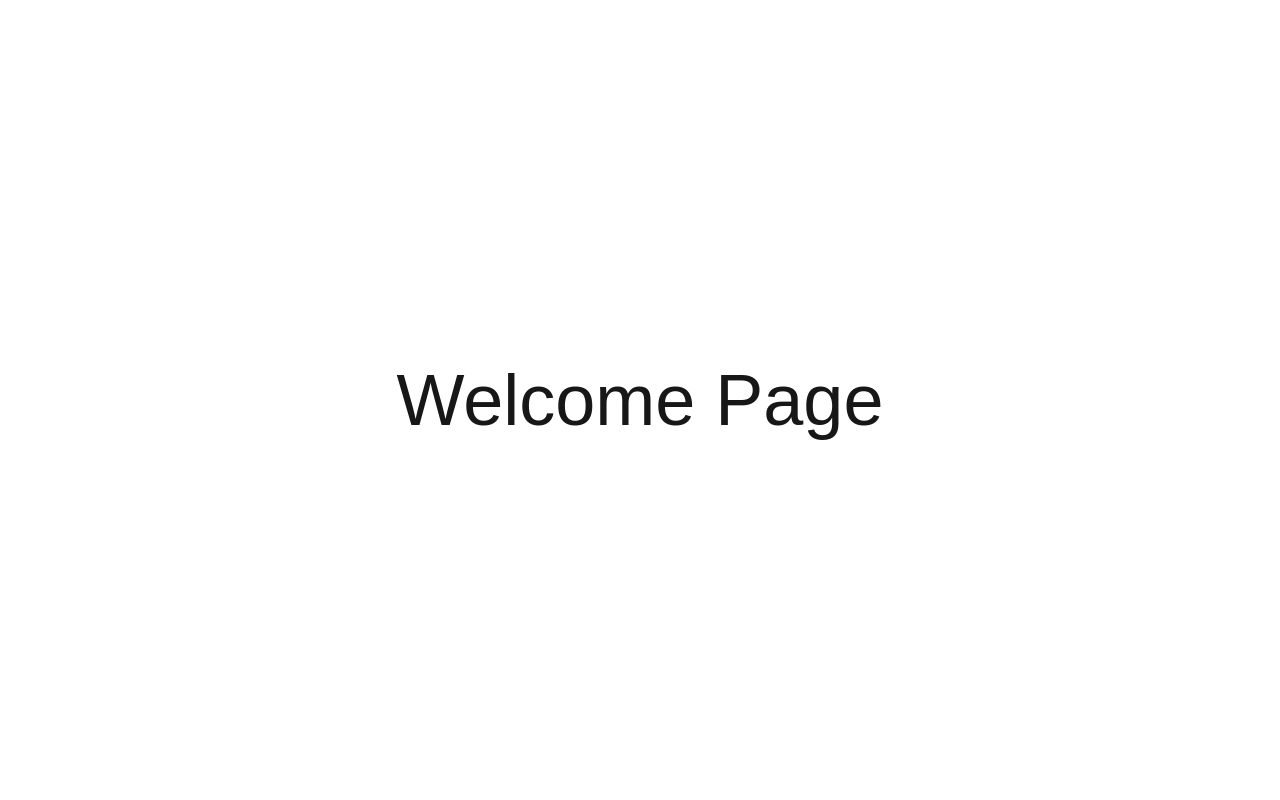
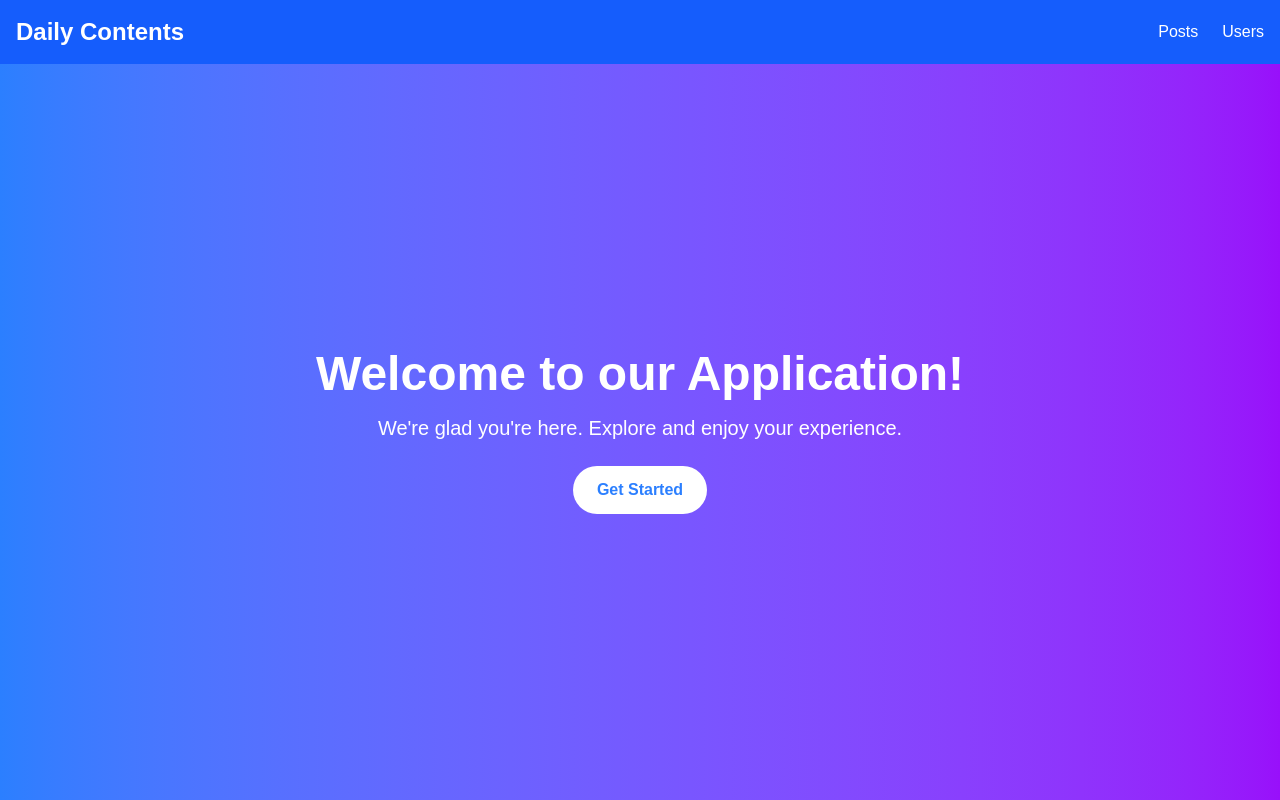
Before and after one commit to SoftwareEngineerGemechu/alx-project-0x01-setup, a Next.js app in the folder alx-project-0x01/: page / in a window 1280 px wide. Built offline with nearby package versions, Linux system fonts and the light colour scheme.

Commit message:
Set up navigation between pages

```diff
--- a/alx-project-0x01/components/layout/Header.tsx
+++ b/alx-project-0x01/components/layout/Header.tsx
@@ -1,9 +1,23 @@
-import React from "react";
+import Link from 'next/link';
 
 const Header: React.FC = () => {
   return (
-    <header className="bg-gray-800 text-white p-4">
-      <h1 className="text-2xl">Header</h1>
+    <header className="bg-blue-600 text-white shadow-md py-4">
+      <div className="container mx-auto flex justify-between items-center px-4">
+        <h3 className="font-bold text-2xl">
+          <Link href="/">Daily Contents</Link>
+        </h3>
+        <nav>
+          <ul className="flex space-x-6">
+            <li className="hover:underline">
+              <Link href="/posts">Posts</Link>
+            </li>
+            <li className="hover:underline">
+              <Link href="/users">Users</Link>
+            </li>
+          </ul>
+        </nav>
+      </div>
     </header>
   );
 };
--- a/alx-project-0x01/pages/index.tsx
+++ b/alx-project-0x01/pages/index.tsx
@@ -1,7 +1,22 @@
+import Header from "@/components/layout/Header";
+
 const Home: React.FC = () => {
   return (
-    <div className="flex justify-center items-center h-screen">
-      <h1 className="text-7xl font-thin">Welcome Page</h1>
+    <div className="flex flex-col h-screen">
+      <Header />
+      <main className="flex-grow flex items-center justify-center bg-gradient-to-r from-blue-500 to-purple-600">
+        <div className="text-center">
+          <h1 className="text-5xl font-bold text-white">
+            Welcome to our Application!
+          </h1>
+          <p className="mt-4 text-xl text-white">
+            We're glad you're here. Explore and enjoy your experience.
+          </p>
+          <button className="mt-6 px-6 py-3 bg-white text-blue-500 rounded-full font-semibold hover:bg-gray-200 transition">
+            Get Started
+          </button>
+        </div>
+      </main>
     </div>
   );
 };
--- a/alx-project-0x01/pages/posts/index.tsx
+++ b/alx-project-0x01/pages/posts/index.tsx
@@ -1,7 +1,12 @@
+import Header from "@/components/layout/Header";
+
 const Posts: React.FC = () => {
   return (
-    <div className="p-4">
-      <h1 className="text-3xl font-semibold">Posts Page</h1>
+    <div>
+      <Header />
+      <main className="p-6">
+        <h1 className="text-3xl font-semibold">Posts Page</h1>
+      </main>
     </div>
   );
 };
--- a/alx-project-0x01/pages/users/index.tsx
+++ b/alx-project-0x01/pages/users/index.tsx
@@ -1,7 +1,12 @@
+import Header from "@/components/layout/Header";
+
 const Users: React.FC = () => {
   return (
-    <div className="p-4">
-      <h1 className="text-3xl font-semibold">Users Page</h1>
+    <div>
+      <Header />
+      <main className="p-6">
+        <h1 className="text-3xl font-semibold">Users Page</h1>
+      </main>
     </div>
   );
 };
```
